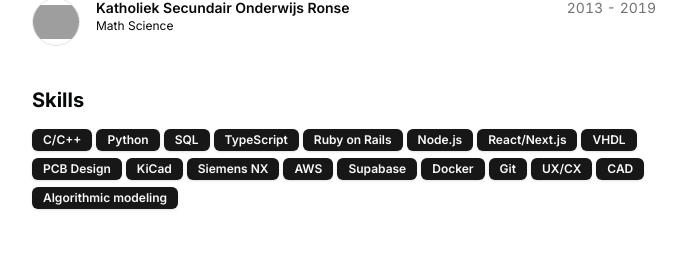
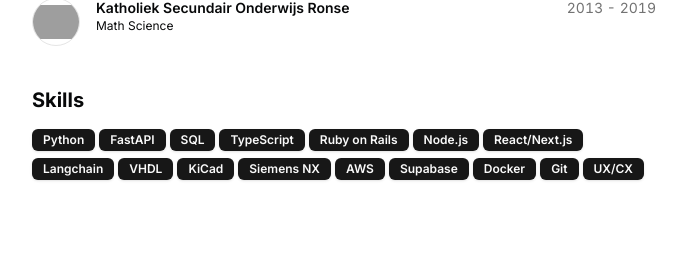
Before and after one commit to clementpeleman/portfolio-v2, a Next.js app: page / in a window 1280 px wide. Shown: the part 858-1117 px from the top of the page, without its empty margins (296-983 px from the left). Built offline with nearby package versions, Linux system fonts and the light colour scheme; grey boxes are pictures that could not be loaded.

Commit message:
changed skills

```diff
--- a/src/data/resume.tsx
+++ b/src/data/resume.tsx
@@ -13,15 +13,15 @@ export const DATA = {
     "With a background in Industrial Design and currently pursuing Embedded Systems, I believe in continuous learning and growth to stay abreast of the latest trends and technologies. I have gained experience in both Hardware and Software, with a particular interest in bridging the gap between these two domains. Currently based in Ghent as a student of [Embedded Systems at UGent](https://studiekiezer.ugent.be/2022/master-of-science-in-electronics-and-ict-engineering-technology-embedded-systems/).",
   avatarUrl: "/me.jpeg",
   skills: [
-    "C/C++",
     "Python",
+    "FastAPI",
     "SQL",
     "TypeScript",
     "Ruby on Rails",
     "Node.js",
     "React/Next.js",
+    "Langchain",
     "VHDL",
-    "PCB Design",
     "KiCad",
     "Siemens NX",
     "AWS",
@@ -29,8 +29,6 @@ export const DATA = {
     "Docker",
     "Git",
     "UX/CX",
-    "CAD",
-    "Algorithmic modeling",
   ],
   navbar: [
     { href: "/", icon: HomeIcon, label: "Home" },
```
